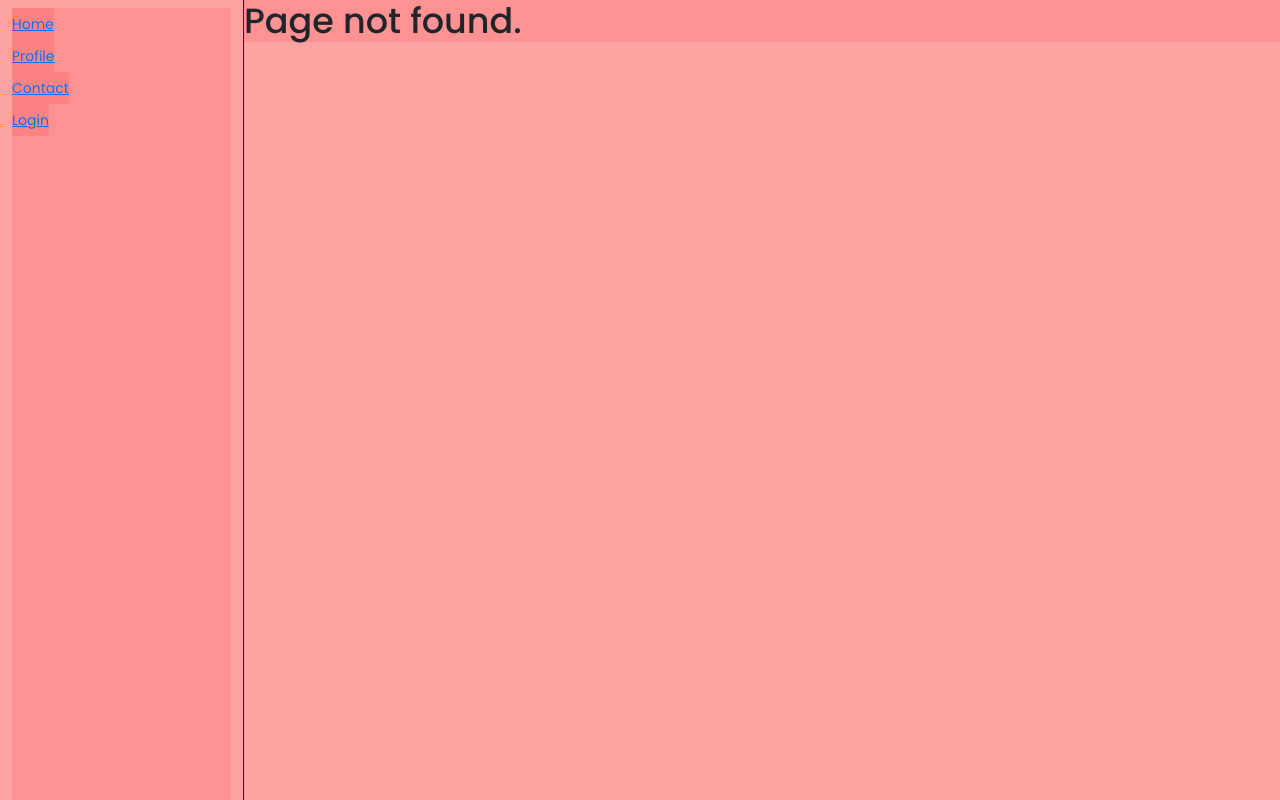
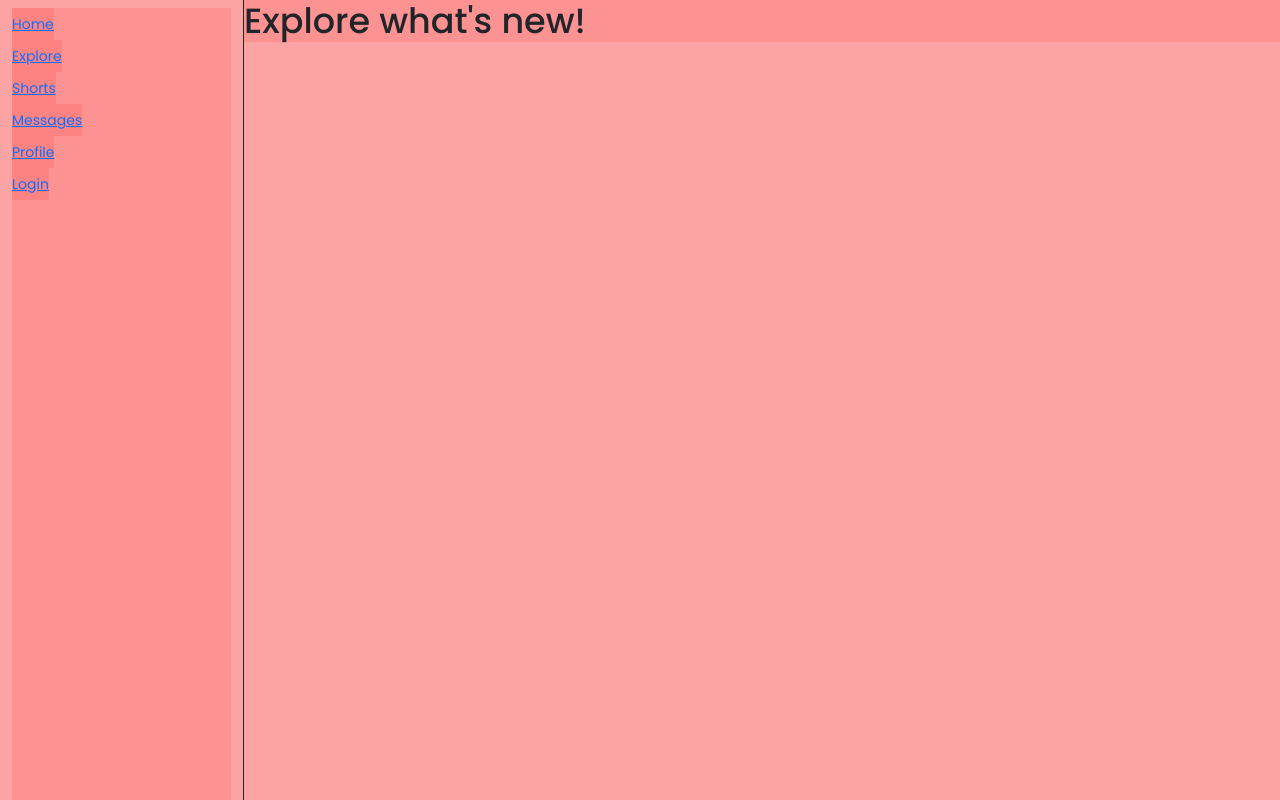
Before and after one commit to hieptth/social-media-clone, a React (Vite) app: page /explore in a window 1280 px wide. Before the commit this address had no page. Built offline with nearby package versions, Linux system fonts and the light colour scheme.

Commit message:
refactoring

```diff
--- a/src/App.tsx
+++ b/src/App.tsx
@@ -4,7 +4,7 @@ import { Navbar } from "./components/NavBar/Navbar";
 import { routes } from "./routes";
 import "./App.css";
 import { QueryClient, QueryClientProvider } from "@tanstack/react-query";
-import { store } from "./store";
+import { store } from "./data/store";
 
 export const App = () => {
   const client = new QueryClient({
--- a/src/components/NavBar/Navbar.tsx
+++ b/src/components/NavBar/Navbar.tsx
@@ -11,11 +11,17 @@ export const Navbar = () => {
         <Link className="link" to={"/"}>
           Home
         </Link>
+        <Link className="link" to={"/explore"}>
+          Explore
+        </Link>
+        <Link className="link" to={"/shorts"}>
+          Shorts
+        </Link>
+        <Link className="link" to={"/message/inbox"}>
+          Messages
+        </Link>
         <Link className="link" to={`/profile/${username}`}>
           Profile
-        </Link>
-        <Link className="link" to={"/contact"}>
-          Contact
         </Link>
         <Link className="link" to={"/login"}>
           Login
--- a/src/pages/Contact.tsx
+++ /dev/null
@@ -1,3 +0,0 @@
-export const Contact = () => {
-  return <h1>This is the Contact page</h1>;
-};
--- /dev/null
+++ b/src/pages/Explore/Explore.tsx
@@ -0,0 +1,3 @@
+export const Explore = () => {
+  return <h1>Explore what's new!</h1>;
+};
--- a/src/pages/Login/Login.tsx
+++ b/src/pages/Login/Login.tsx
@@ -1,5 +1,5 @@
 import React, { useState } from "react";
-import { login, logout } from "../../store";
+import { login, logout } from "../../data/store";
 import { useDispatch, useSelector } from "react-redux";
 
 export const Login = () => {
--- /dev/null
+++ b/src/pages/Message/Message.tsx
@@ -0,0 +1,3 @@
+export const Message = () => {
+  return <h1>This is message page!</h1>;
+};
--- a/src/pages/Profile/Profile.tsx
+++ b/src/pages/Profile/Profile.tsx
@@ -1,5 +1,5 @@
 // import { useParams } from "react-router-dom";
-import { ProfileEdit } from "../../components/ProfileEdit/ProfileEdit";
+import { ProfileEdit } from "./ProfileEdit";
 import { Form } from "../../components/Form/Form";
 import { useToggle } from "../../hooks/useToggle";
 import { useSelector } from "react-redux";
--- a/src/components/ProfileEdit/ProfileEdit.tsx
+++ b/src/pages/Profile/ProfileEdit.tsx
@@ -1,6 +1,6 @@
 import { useState } from "react";
 import { useDispatch } from "react-redux";
-import { login } from "../../store";
+import { login } from "../../data/store";
 
 export const ProfileEdit = () => {
   const [newUsername, setNewUsername] = useState("");
--- /dev/null
+++ b/src/pages/Shorts/Shorts.tsx
@@ -0,0 +1,3 @@
+export const Shorts = () => {
+  return <h1>Shorts</h1>;
+};
```
Also changed, not shown: src/routes.tsx (+6 -2 lines), src/data/store.ts (renamed from src/store.ts).
